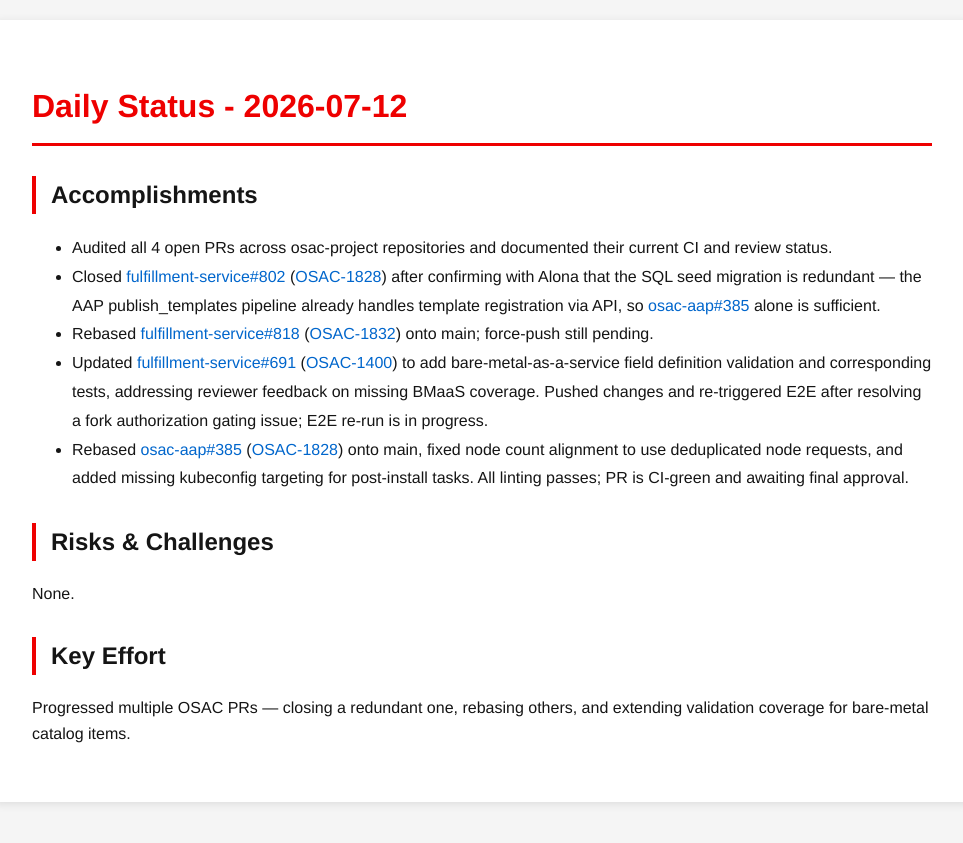
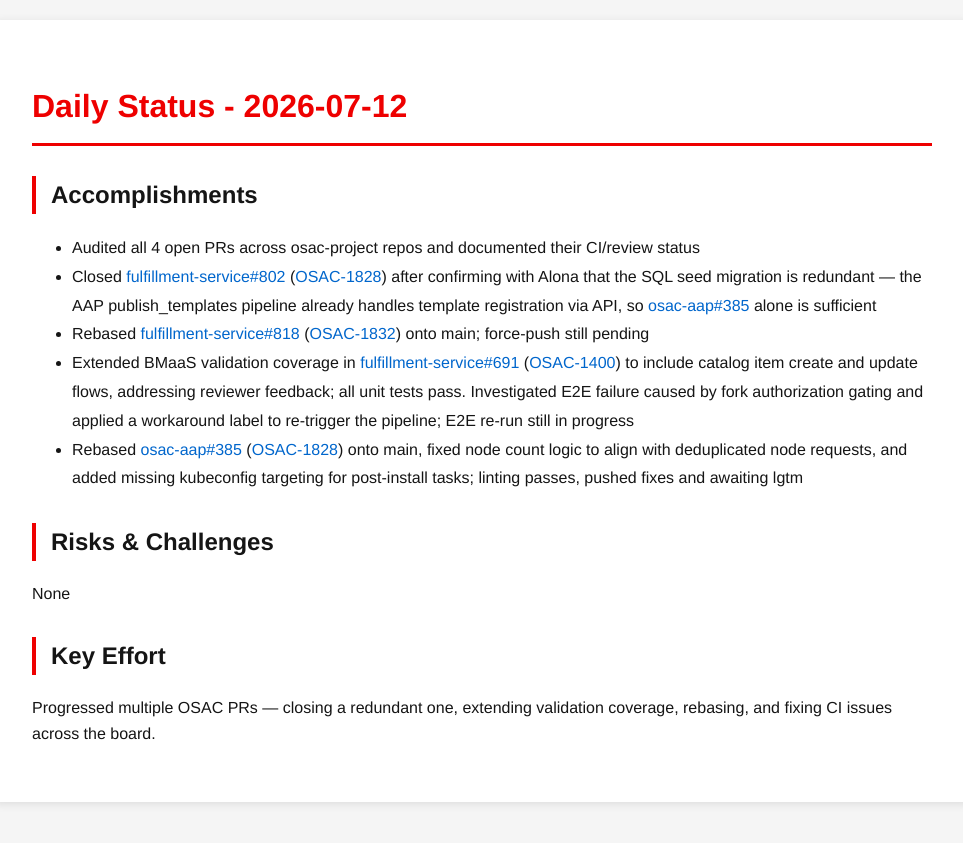
Before and after one commit to tzvatot/daily-status, a Jekyll site: the page built from 2026-07-12.md, in a window 1280 px wide. Shown: the top 843 px of the page, without its empty margins (158-1121 px from the left). Built offline with Jekyll 4.4.1, drawn with Linux system fonts in a browser that asks for light colours.

Commit message:
Daily status update - 2026-07-12

```diff
--- a/2026-07-12.md
+++ b/2026-07-12.md
@@ -7,14 +7,14 @@ date: 2026-07-12
 # Daily Status - 2026-07-12
 
 ## Accomplishments
-- Audited all 4 open PRs across osac-project repositories and documented their current CI and review status.
-- Closed [fulfillment-service#802](https://github.com/osac-project/fulfillment-service/pull/802) ([OSAC-1828](https://redhat.atlassian.net/browse/OSAC-1828)) after confirming with Alona that the SQL seed migration is redundant — the AAP publish_templates pipeline already handles template registration via API, so [osac-aap#385](https://github.com/osac-project/osac-aap/pull/385) alone is sufficient.
-- Rebased [fulfillment-service#818](https://github.com/osac-project/fulfillment-service/pull/818) ([OSAC-1832](https://redhat.atlassian.net/browse/OSAC-1832)) onto main; force-push still pending.
-- Updated [fulfillment-service#691](https://github.com/osac-project/fulfillment-service/pull/691) ([OSAC-1400](https://redhat.atlassian.net/browse/OSAC-1400)) to add bare-metal-as-a-service field definition validation and corresponding tests, addressing reviewer feedback on missing BMaaS coverage. Pushed changes and re-triggered E2E after resolving a fork authorization gating issue; E2E re-run is in progress.
-- Rebased [osac-aap#385](https://github.com/osac-project/osac-aap/pull/385) ([OSAC-1828](https://redhat.atlassian.net/browse/OSAC-1828)) onto main, fixed node count alignment to use deduplicated node requests, and added missing kubeconfig targeting for post-install tasks. All linting passes; PR is CI-green and awaiting final approval.
+- Audited all 4 open PRs across osac-project repos and documented their CI/review status
+- Closed [fulfillment-service#802](https://github.com/osac-project/fulfillment-service/pull/802) ([OSAC-1828](https://redhat.atlassian.net/browse/OSAC-1828)) after confirming with Alona that the SQL seed migration is redundant — the AAP publish_templates pipeline already handles template registration via API, so [osac-aap#385](https://github.com/osac-project/osac-aap/pull/385) alone is sufficient
+- Rebased [fulfillment-service#818](https://github.com/osac-project/fulfillment-service/pull/818) ([OSAC-1832](https://redhat.atlassian.net/browse/OSAC-1832)) onto main; force-push still pending
+- Extended BMaaS validation coverage in [fulfillment-service#691](https://github.com/osac-project/fulfillment-service/pull/691) ([OSAC-1400](https://redhat.atlassian.net/browse/OSAC-1400)) to include catalog item create and update flows, addressing reviewer feedback; all unit tests pass. Investigated E2E failure caused by fork authorization gating and applied a workaround label to re-trigger the pipeline; E2E re-run still in progress
+- Rebased [osac-aap#385](https://github.com/osac-project/osac-aap/pull/385) ([OSAC-1828](https://redhat.atlassian.net/browse/OSAC-1828)) onto main, fixed node count logic to align with deduplicated node requests, and added missing kubeconfig targeting for post-install tasks; linting passes, pushed fixes and awaiting lgtm
 
 ## Risks & Challenges
-None.
+None
 
 ## Key Effort
-Progressed multiple OSAC PRs — closing a redundant one, rebasing others, and extending validation coverage for bare-metal catalog items.
+Progressed multiple OSAC PRs — closing a redundant one, extending validation coverage, rebasing, and fixing CI issues across the board.
```
